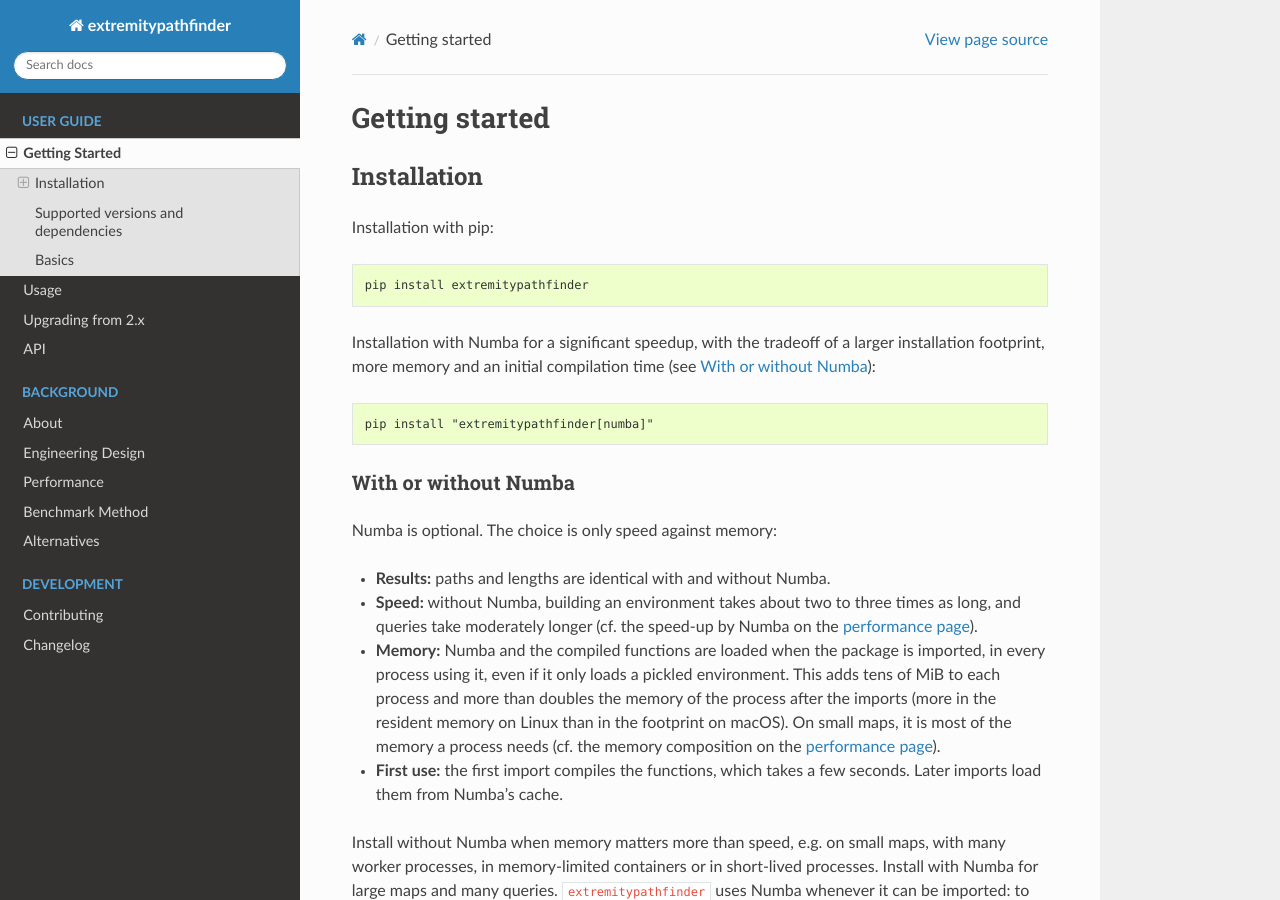
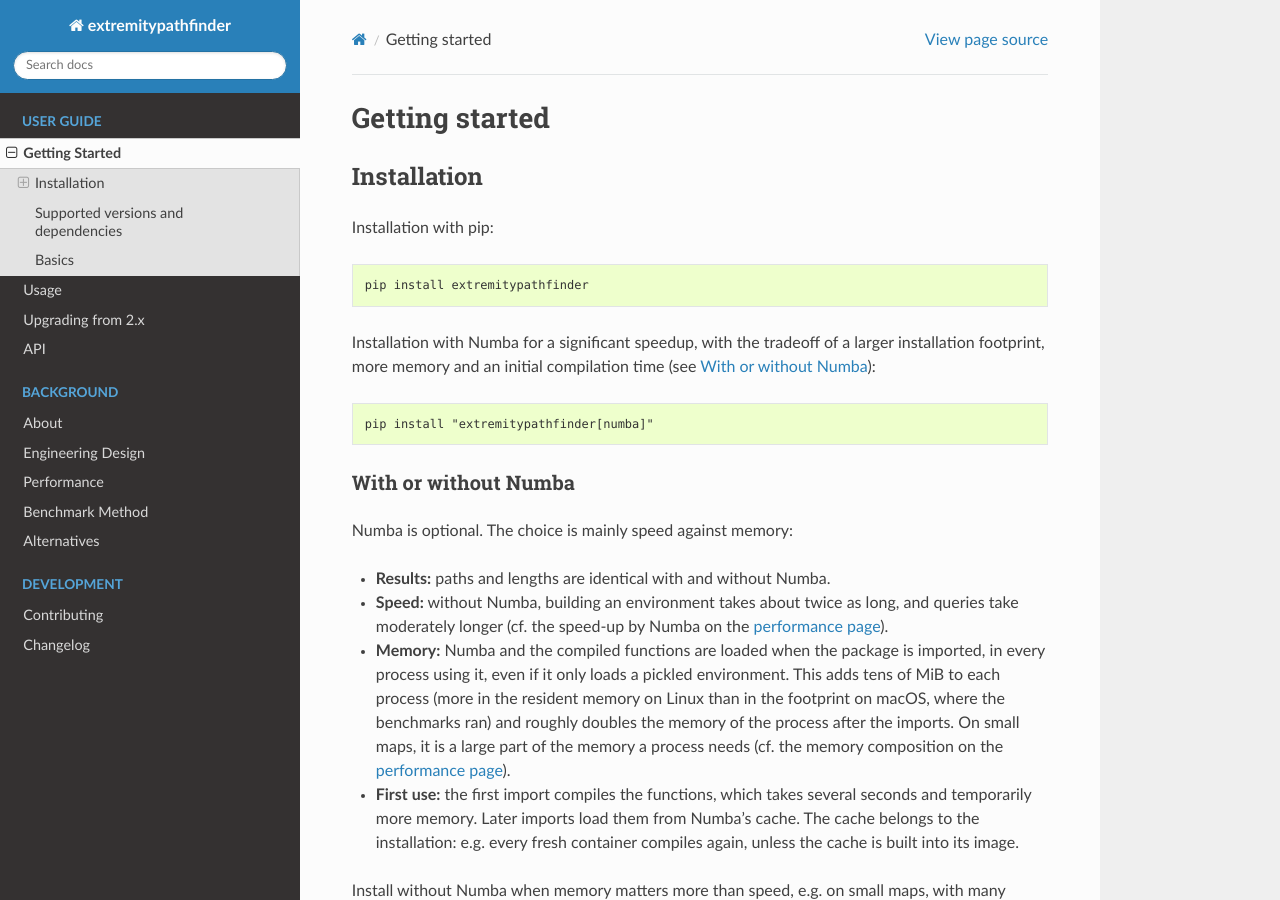
Before and after one commit to jannikmi/extremitypathfinder, a Sphinx documentation site: the page built from docs/0_getting_started.rst, in a window 1280 px wide and 900 px high. Built offline with Sphinx 7.4.7 and the Read the Docs theme 3.1.0, drawn with Linux system fonts in a browser that asks for light colours.

Commit message:
docs: tighten the Numba trade-off after review (#183)
Co-Authored-By: Claude Opus 5.5 <noreply@anthropic.com>
Claude-Session: https://claude.ai/code/session_01XJqV75RdVjEoWc8N5YWpG7

```diff
--- a/docs/0_getting_started.rst
+++ b/docs/0_getting_started.rst
@@ -29,18 +29,19 @@ more memory and an initial compilation time (see :ref:`with-or-without-numba`):
 With or without Numba
 ~~~~~~~~~~~~~~~~~~~~~
 
-Numba is optional. The choice is only speed against memory:
+Numba is optional. The choice is mainly speed against memory:
 
 - **Results:** paths and lengths are identical with and without Numba.
-- **Speed:** without Numba, building an environment takes about two to three times as long,
+- **Speed:** without Numba, building an environment takes about twice as long,
   and queries take moderately longer (cf. the speed-up by Numba on the :ref:`performance page <speed-tests>`).
 - **Memory:** Numba and the compiled functions are loaded when the package is imported, in every process using it,
-  even if it only loads a pickled environment. This adds tens of MiB to each process and more than doubles
-  the memory of the process after the imports (more in the resident memory on Linux than in the footprint on macOS).
-  On small maps, it is most of the memory a process needs
+  even if it only loads a pickled environment. This adds tens of MiB to each process (more in the resident memory
+  on Linux than in the footprint on macOS, where the benchmarks ran) and roughly doubles the memory of the process
+  after the imports. On small maps, it is a large part of the memory a process needs
   (cf. the memory composition on the :ref:`performance page <speed-tests>`).
-- **First use:** the first import compiles the functions, which takes a few seconds.
-  Later imports load them from Numba's cache.
+- **First use:** the first import compiles the functions, which takes several seconds and temporarily more memory.
+  Later imports load them from Numba's cache. The cache belongs to the installation:
+  e.g. every fresh container compiles again, unless the cache is built into its image.
 
 Install without Numba when memory matters more than speed, e.g. on small maps, with many worker processes,
 in memory-limited containers or in short-lived processes. Install with Numba for large maps and many queries.
```
